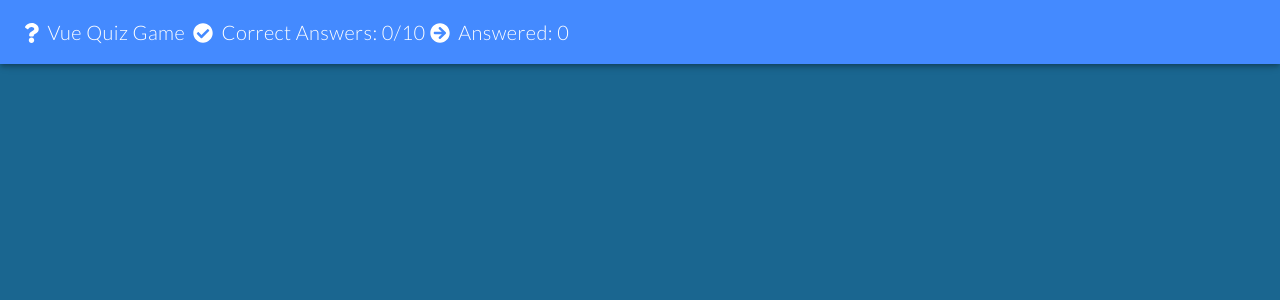
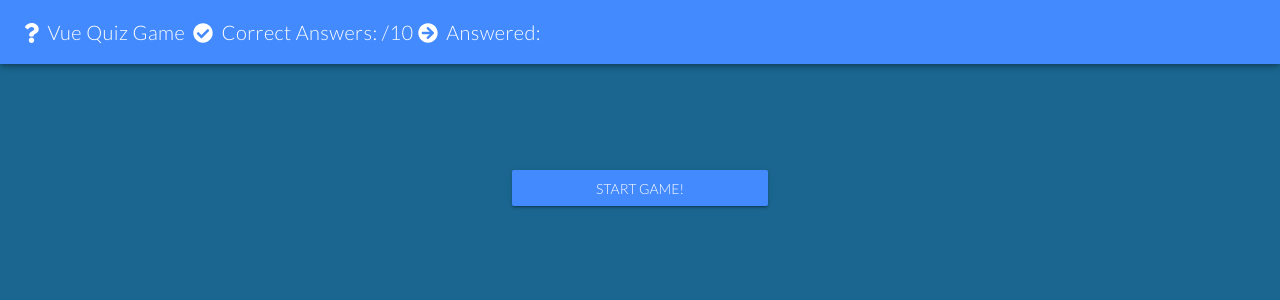
Before and after one commit to jessemaa/Vue-Quiz-Game-Task2, a Vue app: page /#/ in a window 1280 px wide. Shown: the top 300 px of the page. Built offline with nearby package versions, Linux system fonts and the light colour scheme; no server answers.

Commit message:
StartScreen added

```diff
--- a/package.json
+++ b/package.json
@@ -15,7 +15,8 @@
     "lodash": "^4.17.21",
     "lodash.shuffle": "^4.2.0",
     "vue": "^2.6.11",
-    "vue-material": "^1.0.0-beta-15"
+    "vue-material": "^1.0.0-beta-15",
+    "vue-router": "^3.5.1"
   },
   "devDependencies": {
     "@vue/cli-plugin-babel": "~4.5.0",
--- a/src/App.vue
+++ b/src/App.vue
@@ -1,32 +1,30 @@
 <template>
   <div id="app">
-    <Game />
+    <router-view />
   </div>
 </template>
 
 <script>
-import Game from './components/Game.vue'
+//import Game from "./components/Game.vue";
+//import StartScreen from "./components/StartScreen.vue";
 
 export default {
-  name: 'App',
-  components: {
-    Game
-  }
-}
+  name: "App",
+};
 </script>
 
 <style>
-@import url('https://fonts.googleapis.com/css2?family=Lato:wght@300&display=swap');
+@import url("https://fonts.googleapis.com/css2?family=Lato:wght@300&display=swap");
 
 #app {
-  font-family: 'Lato', sans-serif;
+  font-family: "Lato", sans-serif;
   -webkit-font-smoothing: antialiased;
   -moz-osx-font-smoothing: grayscale;
   text-align: center;
-  color: #FFFDF9;
+  color: #fffdf9;
 }
 
 body {
-  background-color: #1A6690;
+  background-color: #1a6690;
 }
 </style>
--- /dev/null
+++ b/src/components/StartScreen.vue
@@ -0,0 +1,38 @@
+<template>
+  <div>
+    <Header />
+    <md-button
+      id="startButton"
+      class="md-raised md-primary"
+      @click="startGame()"
+      >Start Game!</md-button
+    >
+  </div>
+</template>
+
+<script>
+import Header from "./Header.vue";
+
+export default {
+  name: "StartScreen",
+  components: {
+    Header,
+  },
+  methods: {
+    startGame() {
+      this.$router.push("/Game");
+    },
+  },
+};
+</script>
+
+<style>
+#startButton {
+  position: relative;
+  top: 100px;
+}
+
+.md-button {
+  min-width: 20%;
+}
+</style>
--- a/src/main.js
+++ b/src/main.js
@@ -3,6 +3,8 @@ import VueMaterial from 'vue-material'
 import 'vue-material/dist/vue-material.min.css'
 import 'vue-material/dist/theme/default.css'
 import App from './App.vue'
+import VueRouter from 'vue-router'
+import router from './router.js'
 import { library } from '@fortawesome/fontawesome-svg-core'
 import { faCheckCircle } from '@fortawesome/free-solid-svg-icons'
 import { faQuestion } from '@fortawesome/free-solid-svg-icons'
@@ -14,10 +16,11 @@ library.add(faArrowCircleRight)
 library.add(faQuestion)
 
 Vue.component('font-awesome-icon', FontAwesomeIcon)
-
 Vue.use(VueMaterial)
 Vue.config.productionTip = false
+Vue.use(VueRouter)
 
 new Vue({
+  router,
   render: h => h(App),
 }).$mount('#app')
--- /dev/null
+++ b/src/router.js
@@ -0,0 +1,20 @@
+import VueRouter from 'vue-router'
+import Game from './components/Game.vue'
+import StartScreen from './components/StartScreen.vue'
+
+const routes = [
+    {
+        path: '/',
+        name: 'Home',
+        component: StartScreen
+    },
+    {
+        path: '/game',
+        name: 'game',
+        component: Game
+
+    }
+]
+
+const router = new VueRouter({ routes })
+export default router
```
Also changed, not shown: 1 other file (tests, documents, lock files or other folders).
